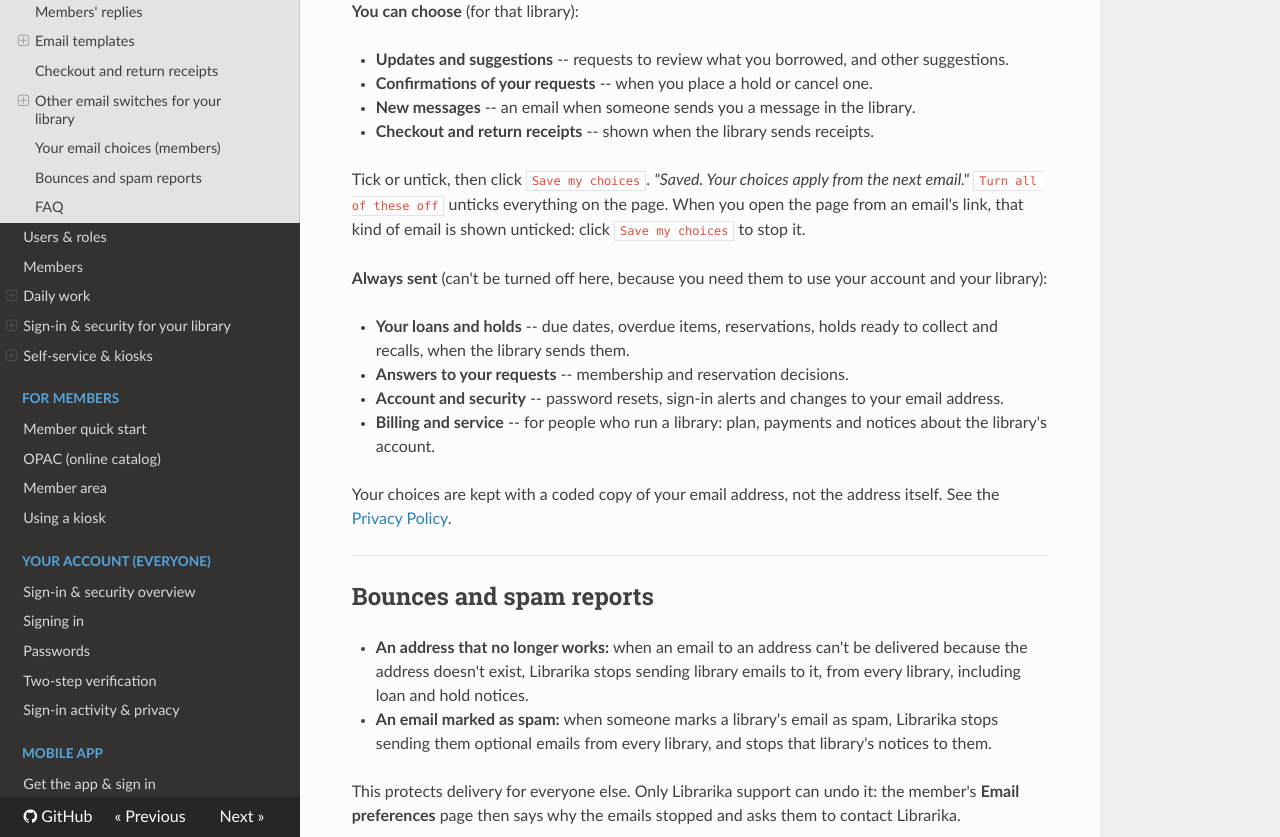
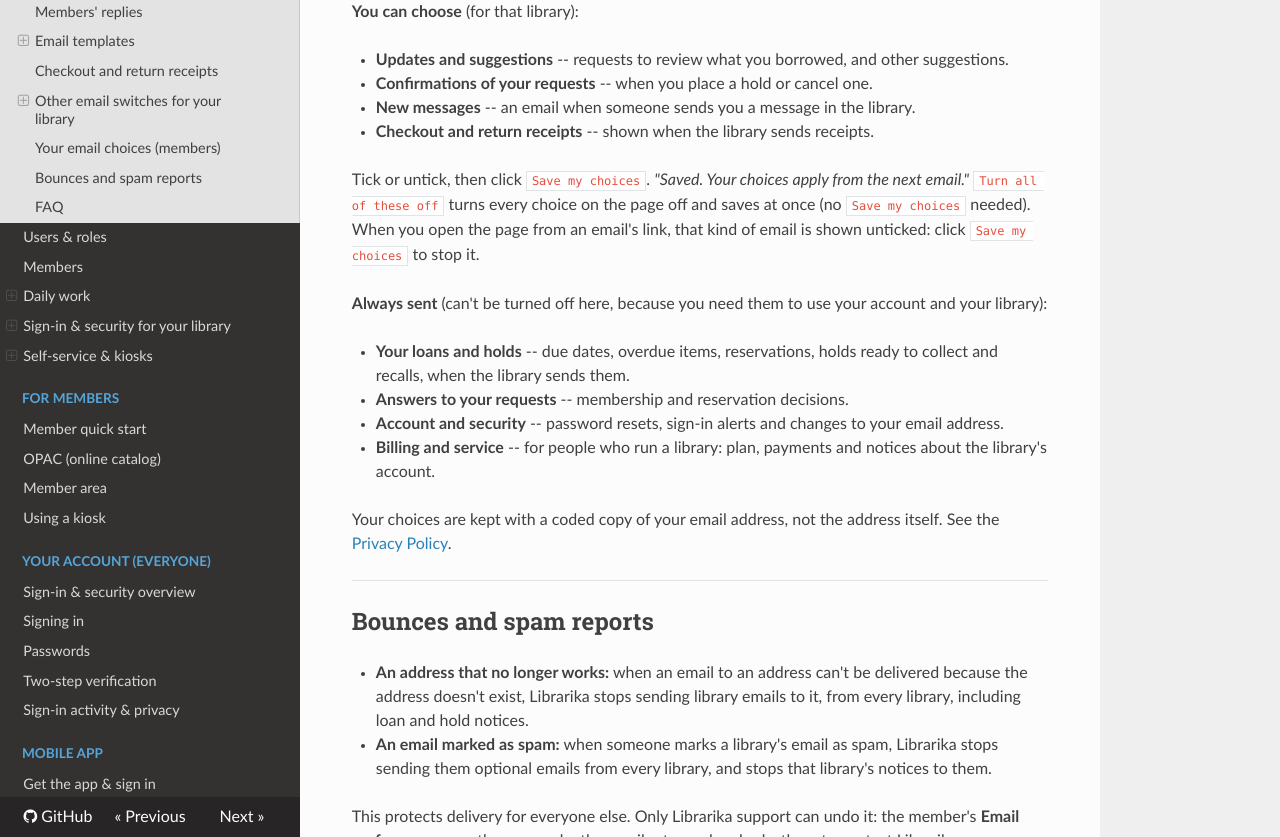
Before and after one commit to Librarika/manual, an MkDocs documentation site: the page built from docs/library-emails.md, in a window 1280 px wide and 900 px high, scrolled down 7999 px, cut to the strip 63-900 px from the top of the window. Built offline with MkDocs 1.6.1, drawn with Linux system fonts in a browser that asks for light colours; nearby versions of some CDN libraries; some of the changed text lies outside the part shown.

Commit message:
Manual: "Turn all of these off" saves at once; the receipt limit is per library

```diff
--- a/docs/library-emails.md
+++ b/docs/library-emails.md
@@ -199,7 +199,7 @@ You can also open them from the library: `My Account` > `Account Settings`, sect
 * **New messages** -- an email when someone sends you a message in the library.
 * **Checkout and return receipts** -- shown when the library sends receipts.
 
-Tick or untick, then click `Save my choices`. *"Saved. Your choices apply from the next email."* `Turn all of these off` unticks everything on the page. When you open the page from an email's link, that kind of email is shown unticked: click `Save my choices` to stop it.
+Tick or untick, then click `Save my choices`. *"Saved. Your choices apply from the next email."* `Turn all of these off` turns every choice on the page off and saves at once (no `Save my choices` needed). When you open the page from an email's link, that kind of email is shown unticked: click `Save my choices` to stop it.
 
 **Always sent** (can't be turned off here, because you need them to use your account and your library):
 
```
Also changed, not shown: other parts of docs/library-emails.md (+1 -1 lines).
